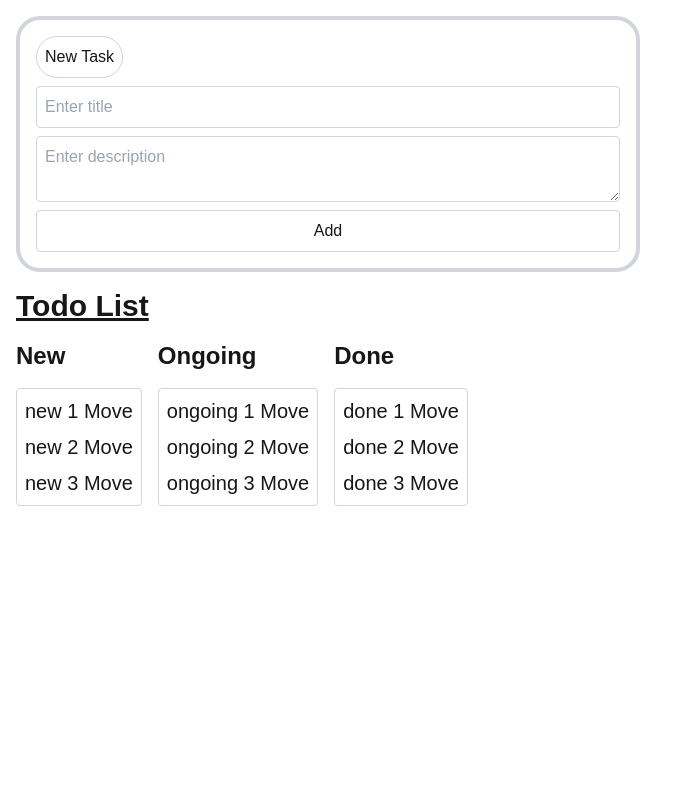
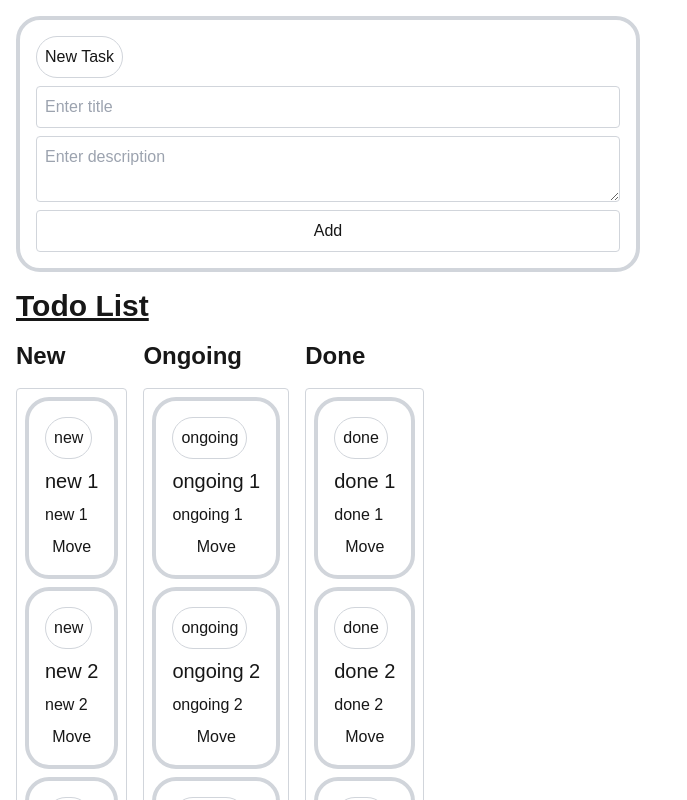
Before and after one commit to tahsinAmin/task-manage, a Next.js app: page / in a window 1280 px wide. Shown: the top 800 px of the page, without its empty margins (0-687 px from the left). Built offline with nearby package versions, Linux system fonts and the light colour scheme.

Commit message:
feat (item): Show Description and Status in item

```diff
--- a/src/app/components/Board.tsx
+++ b/src/app/components/Board.tsx
@@ -7,7 +7,12 @@ const Board = ({title, tasks, state, shiftTask}: {title: string, tasks: any, sta
               <h2 className="text-2xl font-bold">{title}</h2>
               <ul className="flex flex-col gap-2 border border-gray-300 rounded p-2">
                 {tasks.map((task: taskProp) => (
-                  <li key={task.id} className="text-xl">{task.title} <button onClick={() => shiftTask(state, task)}>Move</button></li>
+                  <li key={task.id} className="flex flex-col gap-2 border border-4 border-gray-300 rounded-3xl p-4">
+                    <div className="tag border border-gray-300 rounded-full p-2 display-inline w-fit">{task.status}</div>
+                    <div className="text-xl">{task.title}</div>
+                    <div>{task.description}</div>
+                    <button onClick={() => shiftTask(state, task)}>Move</button>
+                  </li>
                 ))}
               </ul>
             </div>
```
